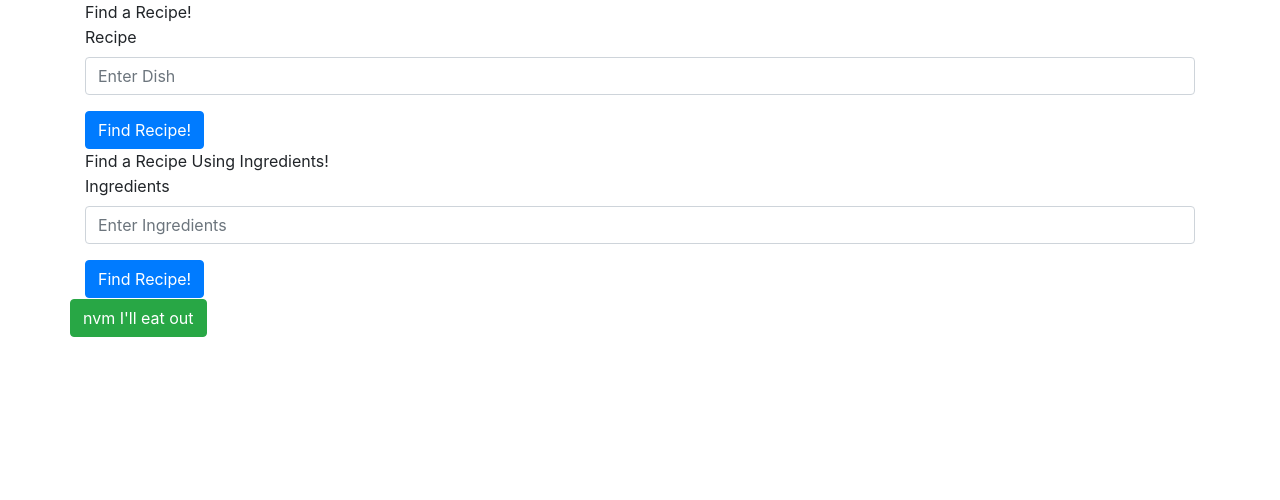
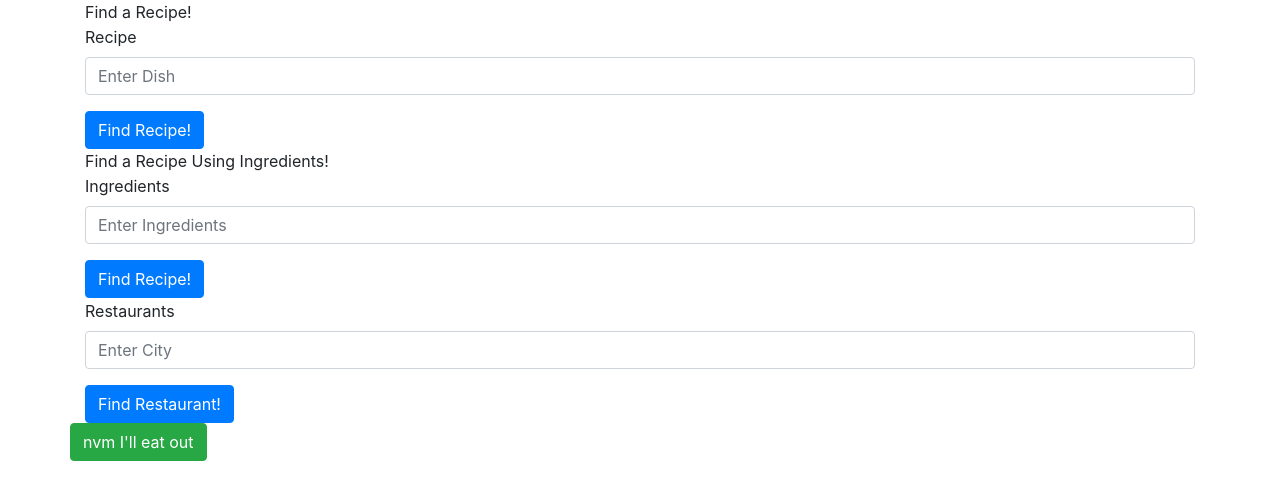
Before and after one commit to baileyjace/GROUP_PROJECT, a plain HTML site: page index.html in a window 1280 px wide. Drawn offline with nearby package versions, Linux system fonts and the light colour scheme.

Commit message:
Added a restaurant field to the html

```diff
--- a/index.html
+++ b/index.html
@@ -54,6 +54,13 @@
 
                 </div>
             </div>
+            <form>
+                <div class="form-group">
+                    <label for="ingredients">Restaurants</label>
+                    <input type="ingredients" class="form-control" id="restaurants" placeholder="Enter City">
+                </div>
+                <button type="submit" class="btn btn-primary" id="findRestaurants">Find Restaurant!</button>
+            </form>
             <div class="row">
                 <button class="btn btn-success" id="restaurant">nvm I'll eat out</button>
             </div>
```
